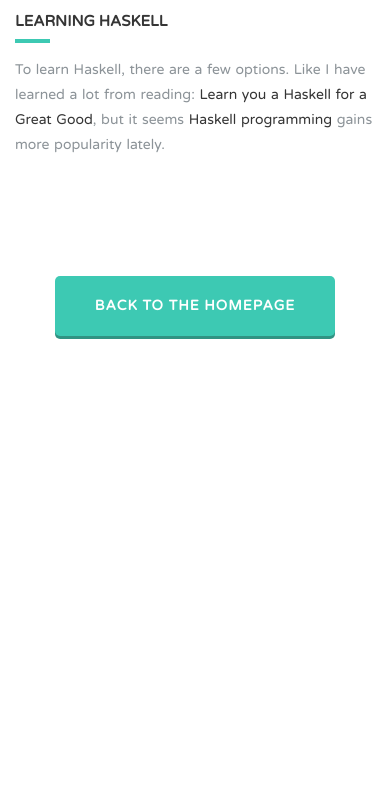
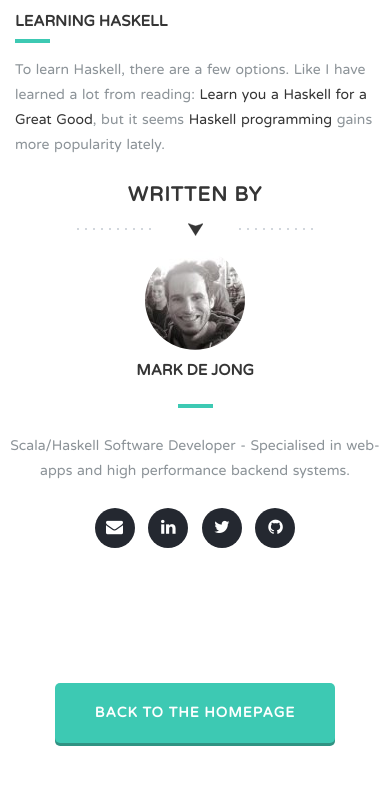
Before and after one commit to vectos/vectos.github.io, a plain HTML site: page posts/2016-05-31-teevy.html in a window 390 px wide. Shown: the part 8297-9082 px from the top of the page. Before the commit the page ends 8733 px from the top, so only its background shows below. Drawn offline with nearby package versions, Linux system fonts and the light colour scheme.

Commit message:
Added author

```diff
--- a/posts/2016-05-31-teevy.html
+++ b/posts/2016-05-31-teevy.html
@@ -181,6 +181,30 @@ loadConfig path <span class="fu">=</span> <span class="kw">do</span>
 
 </section>
 
+<section>
+  <div class="row">
+    <div class="col-md-4 col-md-offset-4 text-center">
+      <h1 class="arrow">Written by</h1>
+      <div class="wp5 animated fadeInUp">
+        <img src="../img/mark.jpg" class="author-clip" alt="Mark de Jong" />
+        <h2>Mark de Jong</h2>
+        <p>Scala/Haskell Software Developer - Specialised in web-apps and high performance backend systems.</p>
+        <div class="social">
+          <ul class="social-buttons">
+            <li><a href="mailto:mark@vectos.net" class="social-btn"><i class="fa fa-envelope"></i></a></li>
+            <li><a target="_blank" href="https://www.linkedin.com/in/markdj1986" class="social-btn"><i class="fa fa-linkedin"></i></a></li>
+            <li><a target="_blank" href="https://twitter.com/mark_dj" class="social-btn"><i class="fa fa-twitter"></i></a></li>
+            <li><a target="_blank" href="https://github.com/Fristi" class="social-btn"><i class="fa fa-github"></i></a></li>
+          </ul>
+        </div>
+      </div>
+
+    </div>
+  </div>
+
+
+</section>
+
 <section class="section-padding">
   <div class="row">
     <div class="col-md-6 col-md-offset-3 text-center">
```
Also changed, not shown: posts/2016-06-21-machine_learning.html (+24 -0 lines), css/styles.css, img/mark.jpg (added).
